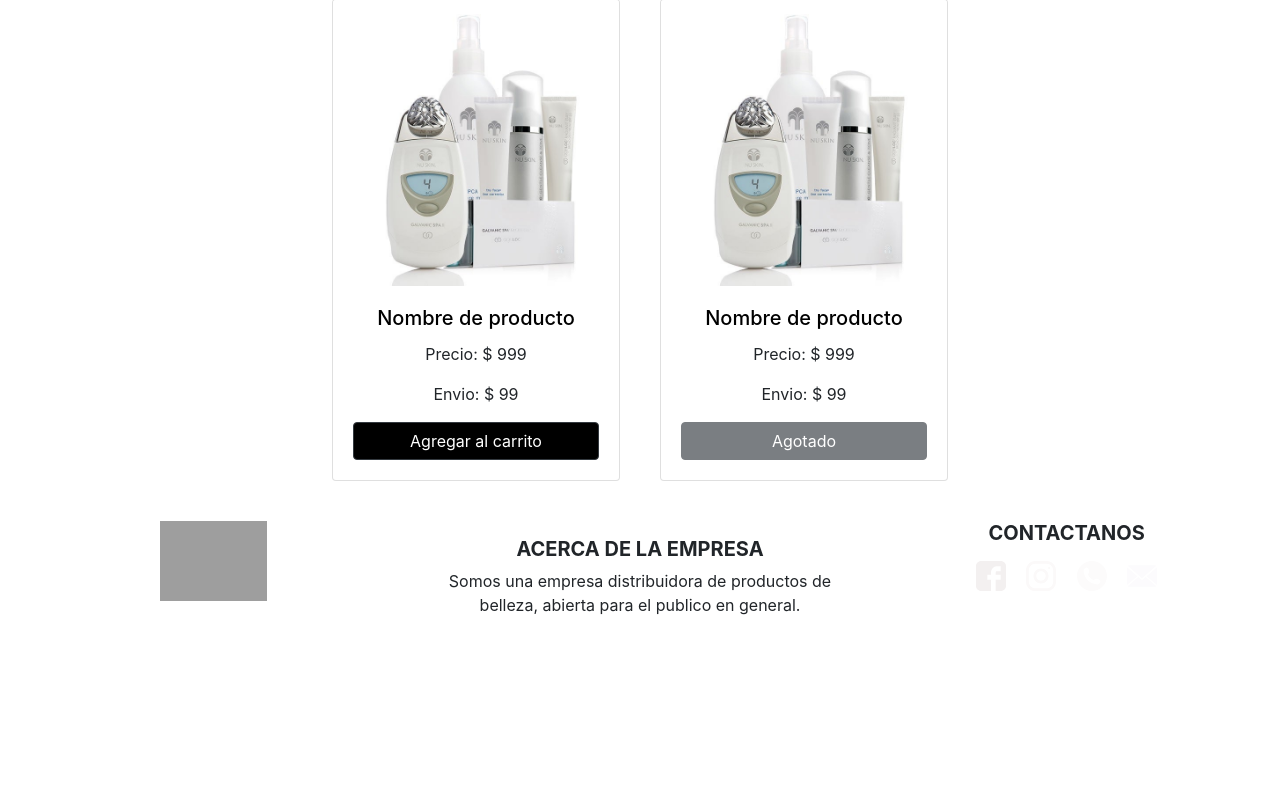
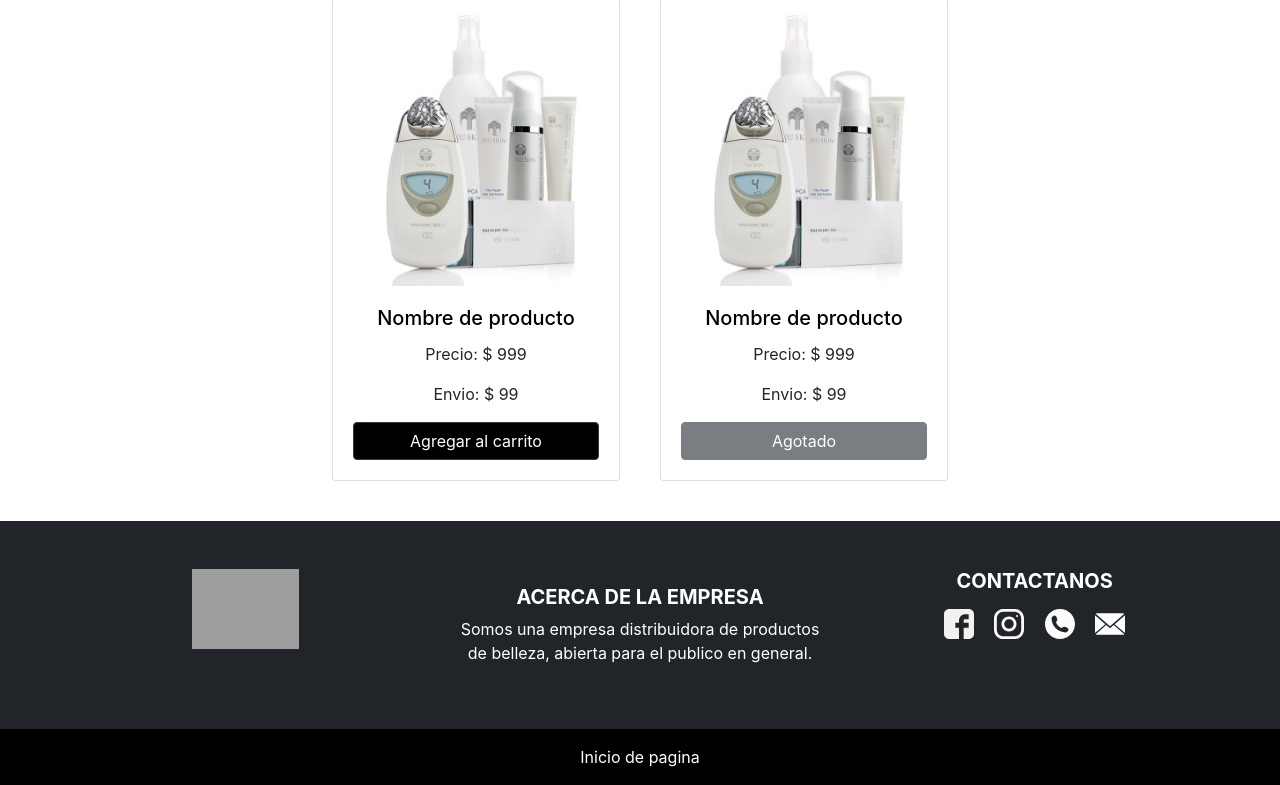
Before and after one commit to RobertoArtEH/GalvanicTherapy, a PHP site: page /catalogo.html in a window 1280 px wide. Shown: the part 404-1189 px from the top of the page. Before the commit the page ends 1019 px from the top, so only its background shows below. Run offline with PHP 8.4, Linux system fonts and the light colour scheme; grey boxes are pictures that could not be loaded.

Commit message:
Estilos de pagina y footer anadidos

```diff
--- a/css/style.css
+++ b/css/style.css
@@ -1,4 +1,24 @@
 /* Estilos generales */
+html{
+  height: 100%;
+}
+body{
+  margin: 0;
+  display: grid;
+  grid: auto;
+  min-height: 100%;
+}
+footer{
+  background: #212529;
+  color: white;
+  padding: 3em;
+  margin-top: auto;
+}
+.home{
+  background-color: #000;
+  width: 100%;
+}
+
 
 .content-container {
   margin: 20px auto;
```
